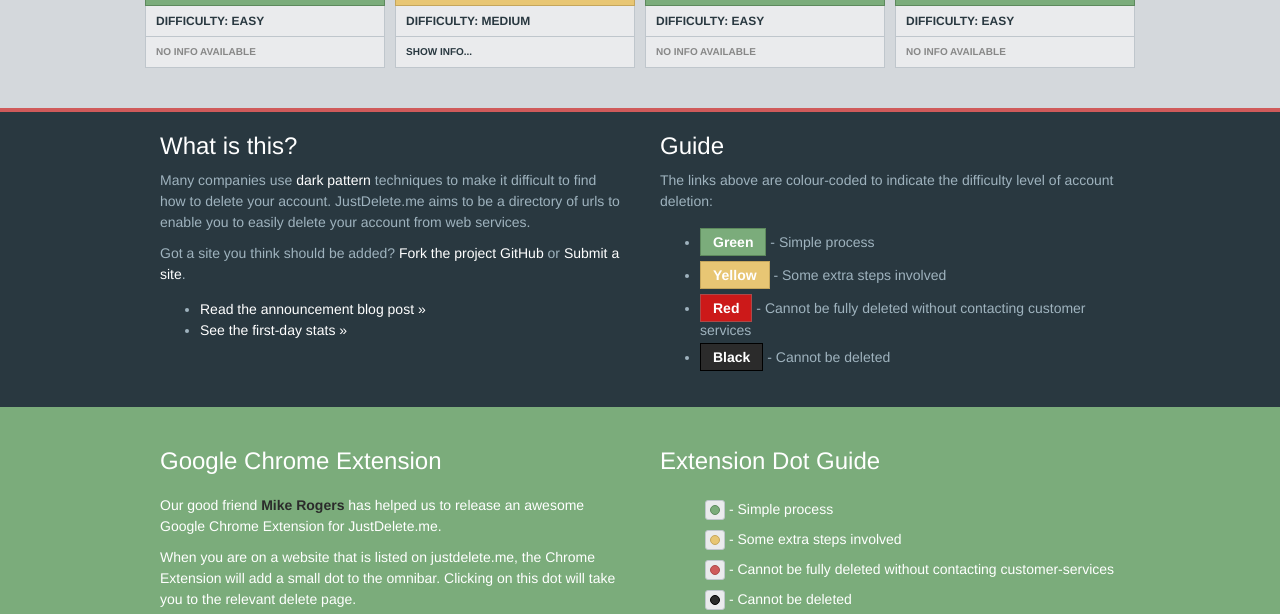
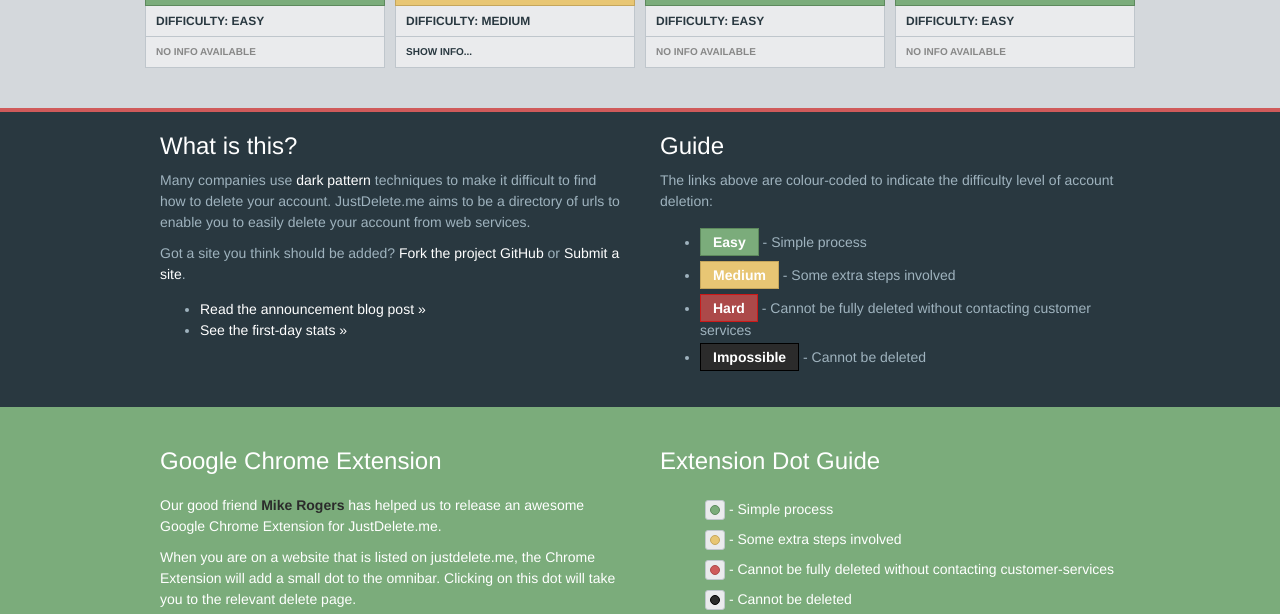
Before and after one commit to justdeleteme/justdelete.me, a PHP site: page /dev.php in a window 1280 px wide. Shown: the part 3932-4546 px from the top of the page. Run offline with PHP 8.4, Linux system fonts and the light colour scheme; some libraries are stand-ins or nearby versions.

Commit message:
changed wording of Guide and reversed hard block

```diff
--- a/dev.php
+++ b/dev.php
@@ -111,10 +111,10 @@ usort($sites, function($a, $b) {
 				<h2>Guide</h2>
 				<p>The links above are colour-coded to indicate the difficulty level of account deletion:</p>
 				<ul>
-					<li><span class="green">Green</span> - Simple process</li>
-					<li><span class="yellow">Yellow</span> - Some extra steps involved</li>
-					<li><span class="red">Red</span> - Cannot be fully deleted without contacting customer services</li>
-					<li><span class="black">Black</span> - Cannot be deleted</li>
+					<li><span class="green">Easy</span> - Simple process</li>
+					<li><span class="yellow">Medium</span> - Some extra steps involved</li>
+					<li><span class="red">Hard</span> - Cannot be fully deleted without contacting customer services</li>
+					<li><span class="black">Impossible</span> - Cannot be deleted</li>
 				</ul>
 			</div>
 		</div>
--- a/style.css
+++ b/style.css
@@ -494,8 +494,8 @@ header h1 span {
 	display: inline-block;
 }
 .info-container li .red {
-	background-color: #cc1919;
-	border: 1px solid #AC4949;
+	background-color: #AC4949;
+	border: 1px solid #cc1919;
 	padding: 6px 12px;
 	line-height: 1;
 	color: white;
```
